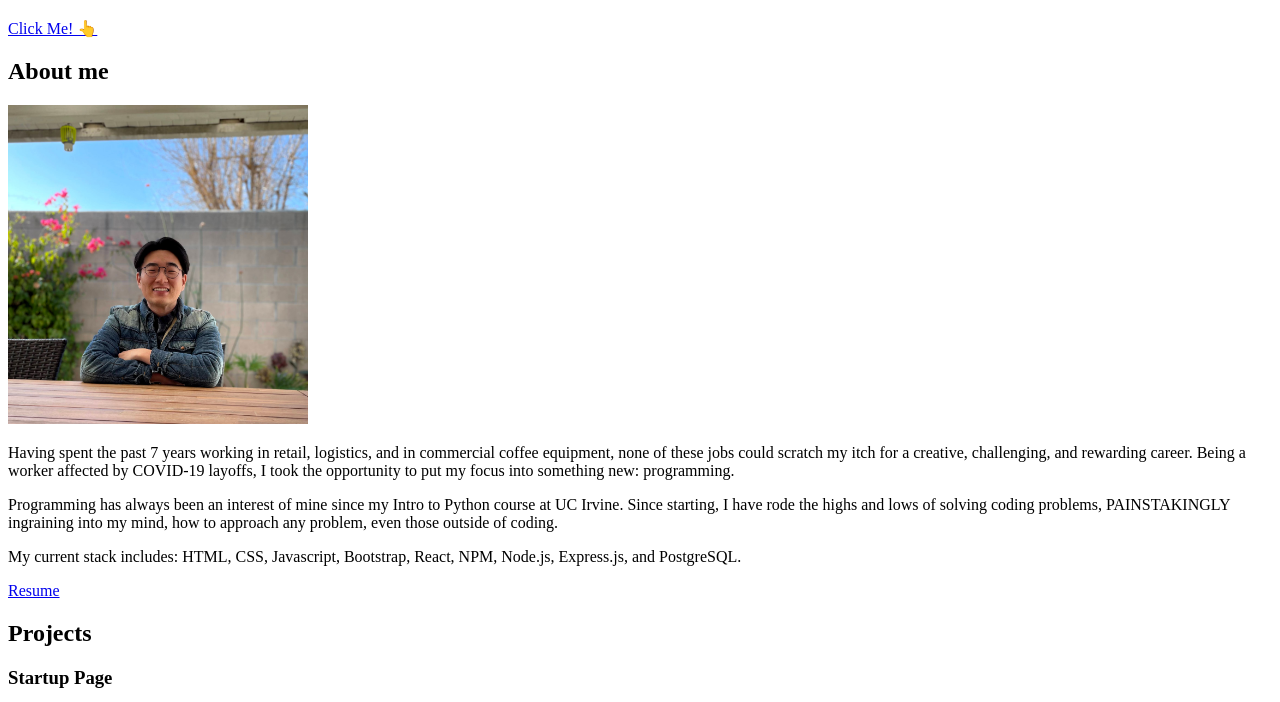
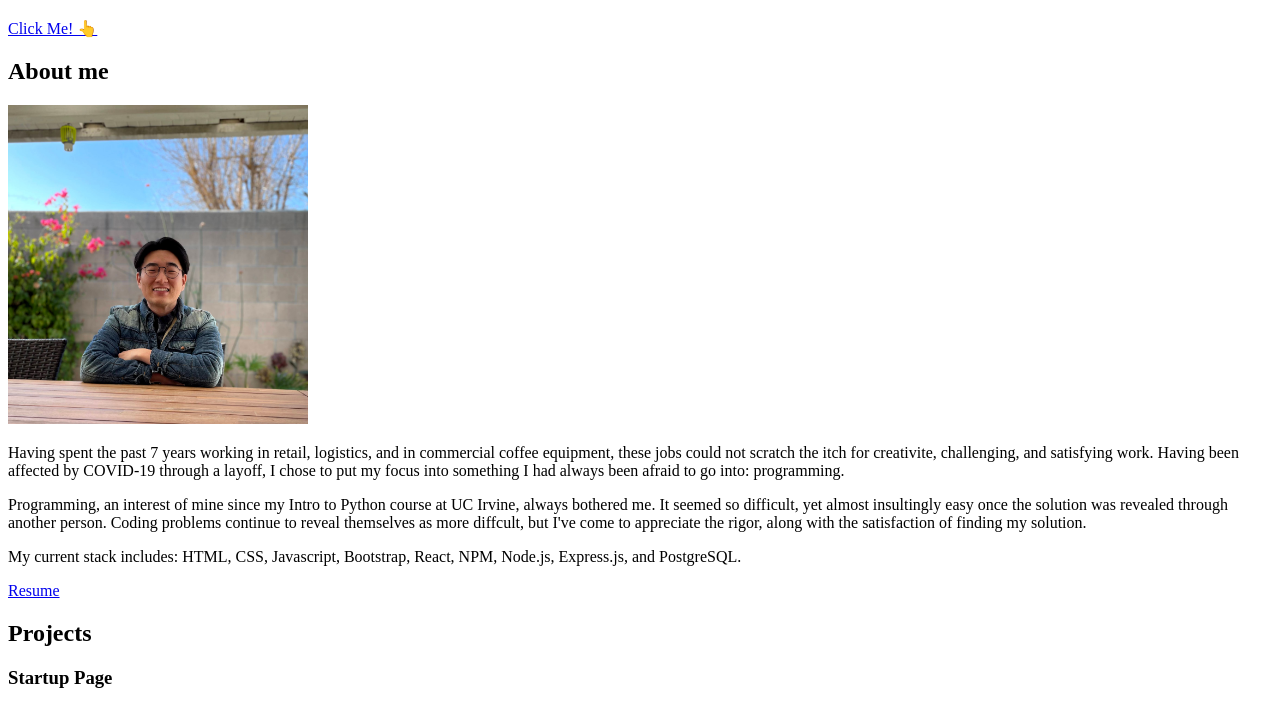
Before and after one commit to justin-rim/MyPortfolio, a website: page src/template.html in a window 1280 px wide. Shown: the part 98-800 px from the top of the page. Drawn offline with nearby package versions, Linux system fonts and the light colour scheme.

Commit message:
updated about me

```diff
--- a/src/template.html
+++ b/src/template.html
@@ -77,10 +77,10 @@
           <div class="col-md-6 col-sm-12">
             <div class="about-wrapper__info">
               <p class="about-wrapper__info-text">
-                Having spent the past 7 years working in retail, logistics, and in commercial coffee equipment, none of these jobs could scratch my itch for a creative, challenging, and rewarding career. Being a worker affected by COVID-19 layoffs, I took the opportunity to put my focus into something new: programming.
+                Having spent the past 7 years working in retail, logistics, and in commercial coffee equipment, these jobs could not scratch the itch for creativite, challenging, and satisfying work. Having been affected by COVID-19 through a layoff, I chose to put my focus into something I had always been afraid to go into: programming.
               </p>
               <p class="about-wrapper__info-text">
-                Programming has always been an interest of mine since my Intro to Python course at UC Irvine. Since starting, I have rode the highs and lows of solving coding problems, PAINSTAKINGLY ingraining into my mind, how to approach any problem, even those outside of coding.
+                Programming, an interest of mine since my Intro to Python course at UC Irvine, always bothered me. It seemed so difficult, yet almost insultingly easy once the solution was revealed through another person. Coding problems continue to reveal themselves as more diffcult, but I've come to appreciate the rigor, along with the satisfaction of finding my solution.
               </p>
                <p class="about-wrapper__info-text">
                 My current stack includes: HTML, CSS, Javascript, Bootstrap, React, NPM, Node.js, Express.js, and PostgreSQL.
```
